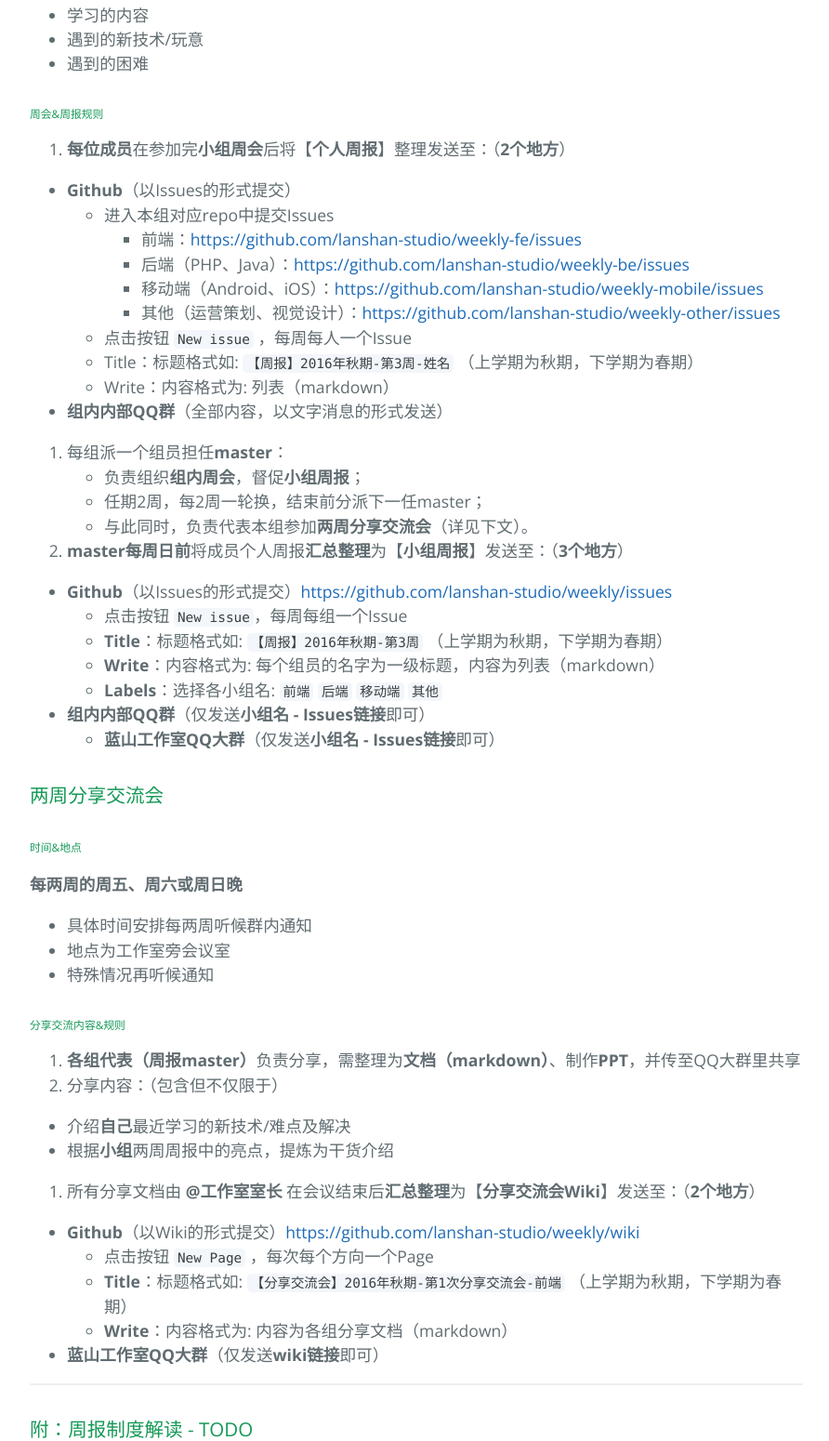
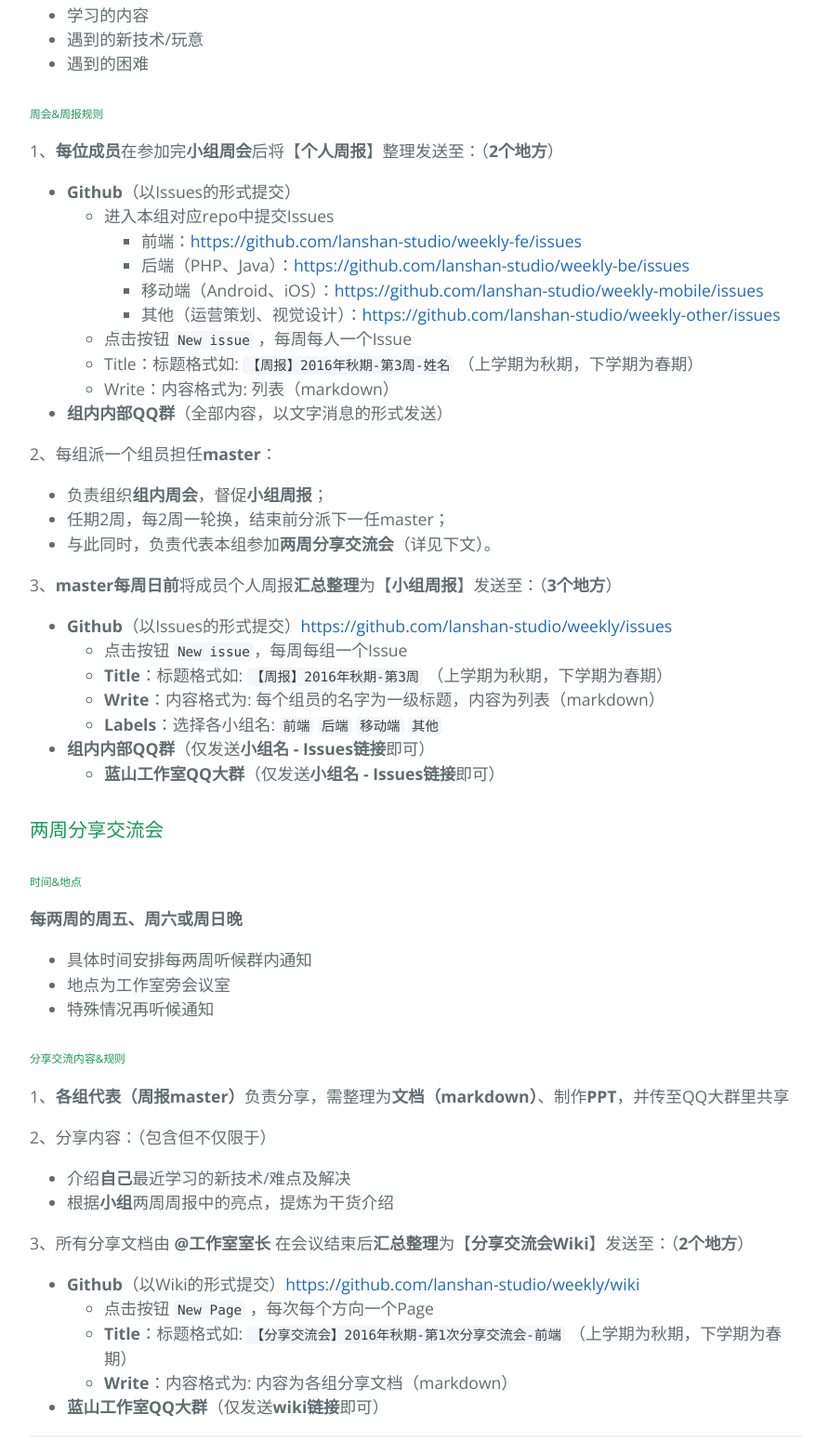
Before and after one commit to BluesStudio/weekly, a plain HTML site: page index.html in a window 1280 px wide. Shown: the part 1057-2607 px from the top of the page at 93% size, without its empty margins (192-1084 px from the left). Drawn offline with nearby package versions, Linux system fonts and the light colour scheme.

```diff
--- a/index.html
+++ b/index.html
@@ -67,9 +67,7 @@
 <h6>
 <a id="周会周报规则" class="anchor" href="#%E5%91%A8%E4%BC%9A%E5%91%A8%E6%8A%A5%E8%A7%84%E5%88%99" aria-hidden="true"><span aria-hidden="true" class="octicon octicon-link"></span></a>周会&amp;周报规则</h6>
 
-<ol>
-<li><p><strong>每位成员</strong>在参加完<strong>小组周会</strong>后将【<strong>个人周报</strong>】整理发送至：（<strong>2个地方</strong>）</p></li>
-</ol>
+<p>1、<strong>每位成员</strong>在参加完<strong>小组周会</strong>后将【<strong>个人周报</strong>】整理发送至：（<strong>2个地方</strong>）</p>
 
 <ul>
 <li>
@@ -94,20 +92,19 @@
 <li>Write：内容格式为:  列表（markdown）</li>
 </ul>
 </li>
-<li><p><strong>组内内部QQ群</strong>（全部内容，以文字消息的形式发送）</p></li>
+<li>
+<strong>组内内部QQ群</strong>（全部内容，以文字消息的形式发送）</li>
 </ul>
 
-<ol>
-<li>每组派一个组员担任<strong>master</strong>：
+<p>2、每组派一个组员担任<strong>master</strong>：</p>
 
 <ul>
 <li>负责组织<strong>组内周会</strong>，督促<strong>小组周报</strong>；</li>
 <li>任期2周，每2周一轮换，结束前分派下一任master；</li>
 <li>与此同时，负责代表本组参加<strong>两周分享交流会</strong>（详见下文）。</li>
 </ul>
-</li>
-<li><p><strong>master每周日前</strong>将成员个人周报<strong>汇总整理</strong>为【<strong>小组周报</strong>】发送至：（<strong>3个地方</strong>）</p></li>
-</ol>
+
+<p>3、<strong>master每周日前</strong>将成员个人周报<strong>汇总整理</strong>为【<strong>小组周报</strong>】发送至：（<strong>3个地方</strong>）</p>
 
 <ul>
 <li>
@@ -150,20 +147,16 @@
 <h6>
 <a id="分享交流内容规则" class="anchor" href="#%E5%88%86%E4%BA%AB%E4%BA%A4%E6%B5%81%E5%86%85%E5%AE%B9%E8%A7%84%E5%88%99" aria-hidden="true"><span aria-hidden="true" class="octicon octicon-link"></span></a>分享交流内容&amp;规则</h6>
 
-<ol>
-<li>
-<strong>各组代表（周报master）</strong>负责分享，需整理为<strong>文档（markdown）</strong>、制作<strong>PPT</strong>，并传至QQ大群里共享</li>
-<li><p>分享内容：（包含但不仅限于）</p></li>
-</ol>
+<p>1、<strong>各组代表（周报master）</strong>负责分享，需整理为<strong>文档（markdown）</strong>、制作<strong>PPT</strong>，并传至QQ大群里共享</p>
+
+<p>2、分享内容：（包含但不仅限于）</p>
 
 <ul>
 <li>介绍<strong>自己</strong>最近学习的新技术/难点及解决</li>
-<li><p>根据<strong>小组</strong>两周周报中的亮点，提炼为干货介绍</p></li>
+<li>根据<strong>小组</strong>两周周报中的亮点，提炼为干货介绍</li>
 </ul>
 
-<ol>
-<li><p>所有分享文档由 <strong>@工作室室长</strong> 在会议结束后<strong>汇总整理</strong>为【<strong>分享交流会Wiki</strong>】发送至：（<strong>2个地方</strong>）</p></li>
-</ol>
+<p>3、所有分享文档由 <strong>@工作室室长</strong> 在会议结束后<strong>汇总整理</strong>为【<strong>分享交流会Wiki</strong>】发送至：（<strong>2个地方</strong>）</p>
 
 <ul>
 <li>
```
Also changed, not shown: params.json (+1 -1 lines).
